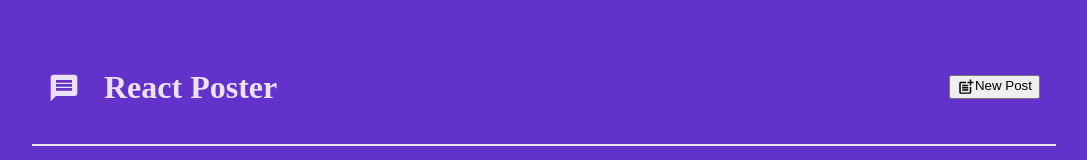
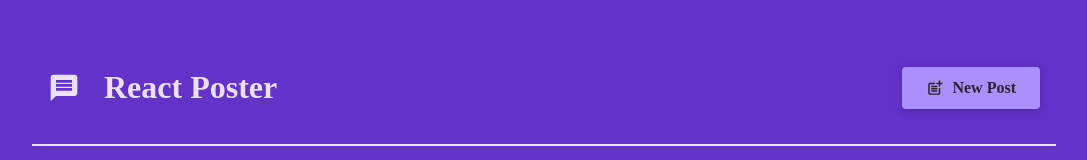
Before and after one commit to christine-M9/React-refresher, a React (Vite) app in the folder react-project/: page / in a window 1280 px wide. Shown: the top 160 px of the page, without its empty margins (96-1183 px from the left). Built offline with nearby package versions, Linux system fonts and the light colour scheme.

Commit message:
Linking and navigating

```diff
--- a/react-project/src/components/MainHeader.jsx
+++ b/react-project/src/components/MainHeader.jsx
@@ -1,19 +1,20 @@
-import {MdPostAdd, MdMessage} from 'react-icons/md';
+import { Link } from "react-router-dom";
+import { MdPostAdd, MdMessage } from "react-icons/md";
 
-import classes from './MainHeader.module.css';
+import classes from "./MainHeader.module.css";
 
-function MainHeader({onCreatePost}){
+function MainHeader() {
   return (
     <header className={classes.header}>
       <h1 className={classes.logo}>
-                <MdMessage/>
+        <MdMessage />
         React Poster
       </h1>
       <p>
-                <button className={classes.button} onClick={onCreatePost}>
+        <Link to="/create-post" className={classes.button}>
           <MdPostAdd size={18} />
           New Post
-                </button>
+        </Link>
       </p>
     </header>
   );
--- a/react-project/src/components/MainHeader.module.css
+++ b/react-project/src/components/MainHeader.module.css
@@ -1,4 +1,4 @@
-.header{
+.header {
   margin: 2rem 10%;
   padding: 1rem;
   text-align: centre;
@@ -8,14 +8,25 @@
   border-bottom: 2px solid #ece1fa;
 }
 
-.logo{
+.logo {
   font-size: 2rem;
   display: flex;
   gap: 1.5rem;
-    align-items:center;
+  align-items: center;
   color: #ece1fa;
 }
 
-.button{
+.button {
   display: inline-flex;
+  align-items: center;
+  gap: 0.5rem;
+  padding: 0.75rem 1.5rem;
+  background-color: #a990fb;
+  color: #2a2630;
+  border: none;
+  border-radius: 4px;
+  box-shadow: 0 2px 8px rgba(0, 0, 0, 0.2);
+  cursor: pointer;
+  font-weight: bold;
+  text-decoration: none;
 }
--- a/react-project/src/components/Modal.jsx
+++ b/react-project/src/components/Modal.jsx
@@ -1,11 +1,20 @@
-import classes from './Modal.module.css';
+import { useNavigate } from "react-router-dom";
+import classes from "./Modal.module.css";
 
-function Modal({children, onClose}) {
-    return <>
-    <div className={classes.backdrop} onClick={onClose} />
-    <dialog open className={classes.modal}>{children}</dialog>
+function Modal({ children }) {
+  const navigate = useNavigate();
+
+  function closeHandler() {
+    navigate("/");
+  }
+  return (
+    <>
+      <div className={classes.backdrop} onClick={closeHandler} />
+      <dialog open className={classes.modal}>
+        {children}
+      </dialog>
     </>
-
+  );
 }
 
 export default Modal;
--- a/react-project/src/routes/NewPost.jsx
+++ b/react-project/src/routes/NewPost.jsx
@@ -1,9 +1,10 @@
 import { useState } from "react";
+import { Link } from "react-router-dom";
 
 import classes from "./NewPost.module.css";
 import Modal from "../components/Modal";
 
-function NewPost({ onCancel, onAddPost }) {
+function NewPost({ onAddPost }) {
   const [enteredBody, setEnteredBody] = useState("");
   const [enteredAuthor, setEnteredAuthor] = useState("");
 
@@ -42,9 +43,9 @@ function NewPost({ onCancel, onAddPost }) {
           />
         </p>
         <p className={classes.actions}>
-          <button type="button" onClick={onCancel}>
+          <Link to="/" type="button">
             Cancel
-          </button>
+          </Link>
           <button>Submit</button>
         </p>
       </form>
```
Lines whose indentation alone changed are shown as unchanged.
